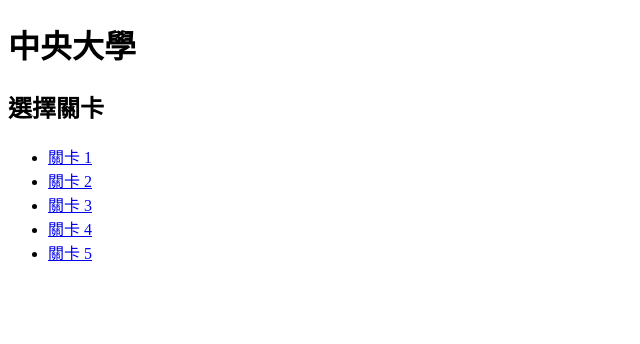
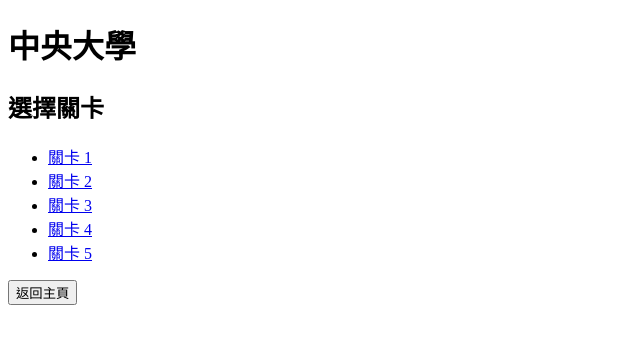
Before and after one commit to h04898989/puzzletest, a Flask app: page /game/1 in a window 1280 px wide. Shown: the top 344 px of the page, without its empty margins (0-640 px from the left). Run offline with Flask 3, Linux system fonts and the light colour scheme.

Commit message:
sara update

```diff
--- a/templates/index.html
+++ b/templates/index.html
@@ -52,5 +52,8 @@
         <button onclick="validateInput()">提交</button>
         <p id="result"></p>
     </section>
+
+    <!-- 新增返回按鈕 -->
+    <button onclick="window.location.href='/game/{{ game_id }}'">返回</button>
 </body>
 </html>
--- a/templates/levels.html
+++ b/templates/levels.html
@@ -13,5 +13,7 @@
         <li><a href="/game/{{ game_id }}/level/{{ level_id }}">關卡 {{ level_id }}</a></li>
         {% endfor %}
     </ul>
+    <!-- 新增返回主頁按鈕 -->
+    <button onclick="window.location.href='/'">返回主頁</button>
 </body>
 </html>
```
